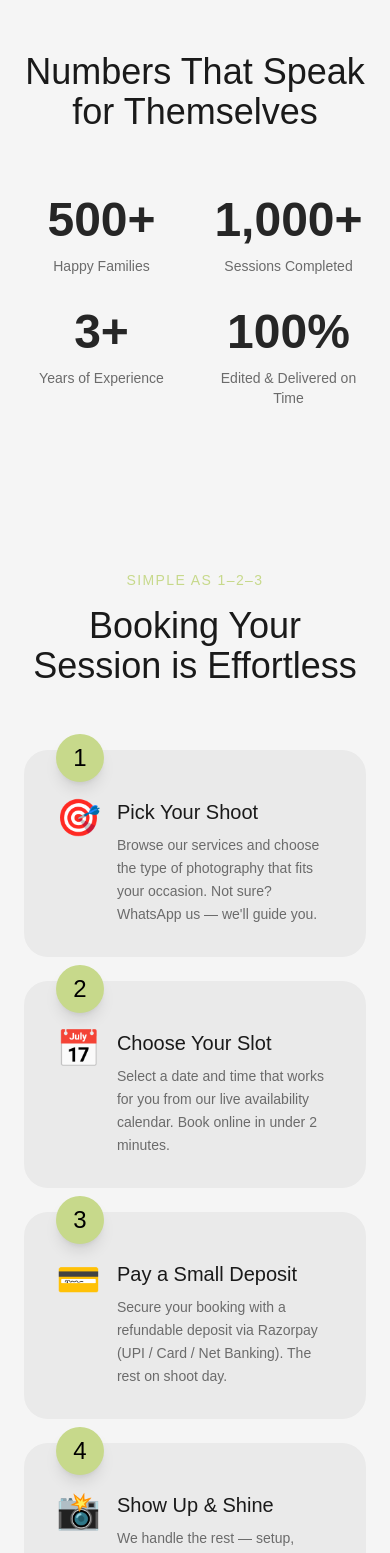
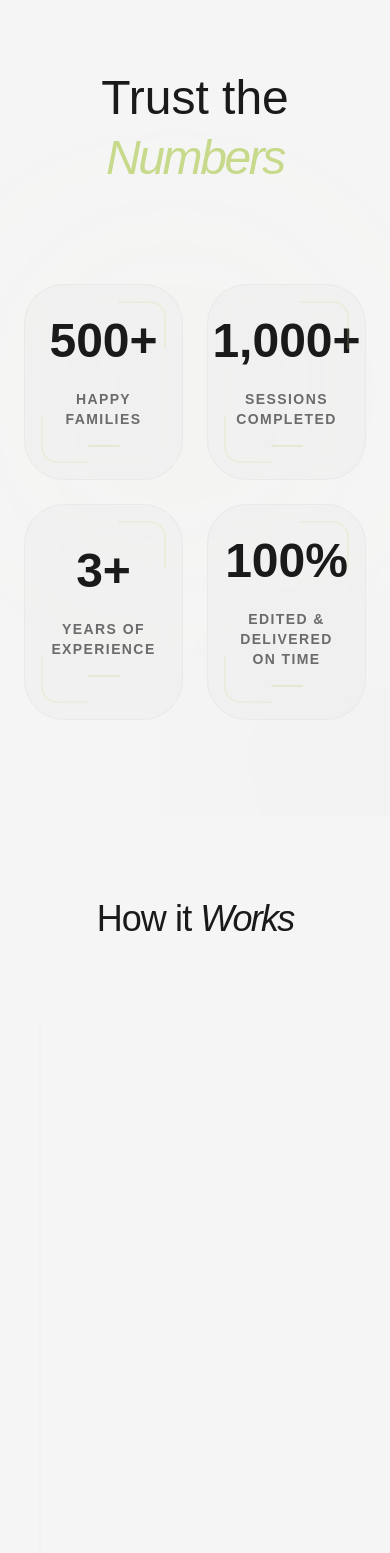
Before and after one commit to FaizwebWorks/cool-kids-studio, a React (Vite) app: page / in a window 390 px wide. Shown: the part 2840-4393 px from the top of the page. Built offline with nearby package versions, Linux system fonts and the light colour scheme; a web font is replaced by a local one.

Commit message:
Enhance HowItWorks component with new steps and animations; update Stats component for improved visuals and performance

```diff
--- a/src/components/HowItWorks.jsx
+++ b/src/components/HowItWorks.jsx
@@ -1,106 +1,188 @@
-import { useEffect, useRef } from "react";
+import { useEffect, useRef, useMemo } from "react";
 import gsap from "gsap";
+import { ScrollTrigger } from "gsap/ScrollTrigger";
+import {
+  Target,
+  CalendarCheck,
+  CreditCard,
+  Camera,
+  Image as ImageIcon
+} from "phosphor-react";
 import Button from "./Button";
 
-const steps = [
+export default function HowItWorks() {
+  const containerRef = useRef(null);
+  const lineRef = useRef(null);
+
+  const steps = useMemo(() => [
     {
-    emoji: "🎯",
-    title: "Pick Your Shoot",
-    desc: "Browse our services and choose the type of photography that fits your occasion. Not sure? WhatsApp us — we'll guide you.",
+      icon: Target,
+      title: "Select Your Session",
+      desc: "Browse our curated photography services and choose what fits your occasion.",
     },
     {
-    emoji: "📅",
-    title: "Choose Your Slot",
-    desc: "Select a date and time that works for you from our live availability calendar. Book online in under 2 minutes.",
+      icon: CalendarCheck,
+      title: "Book Your Slot",
+      desc: "Pick a date and time from our live calendar. Securely book in under 2 minutes.",
     },
     {
-    emoji: "💳",
-    title: "Pay a Small Deposit",
-    desc: "Secure your booking with a refundable deposit via Razorpay (UPI / Card / Net Banking). The rest on shoot day.",
+      icon: CreditCard,
+      title: "Secure Deposit",
+      desc: "Pay a small refundable deposit via UPI or Card to lock in your date.",
     },
     {
-    emoji: "📸",
-    title: "Show Up & Shine",
-    desc: "We handle the rest — setup, lighting, props, poses. Just bring your family and your smiles.",
+      icon: Camera,
+      title: "Shoot Day Magic",
+      desc: "We handle the lighting and props. Just show up and enjoy the experience.",
     },
     {
-    emoji: "🖼️",
-    title: "Receive Your Gallery",
-    desc: "Within 7 days, your private password-protected gallery is delivered to your inbox. Download. Print. Treasure forever.",
+      icon: ImageIcon,
+      title: "High-Res Gallery",
+      desc: "Receive your private gallery in 7 days. Download and treasure your memories.",
     },
-];
-
-export default function HowItWorks() {
-  const sectionRef = useRef(null);
-  const containerRef = useRef(null);
+  ], []);
 
   useEffect(() => {
-    const ctx = gsap.context(() => {
-      const cards = containerRef.current.querySelectorAll(".step-card");
+    // Registering ScrollTrigger locally for safety, even if globally registered
+    gsap.registerPlugin(ScrollTrigger);
 
-      gsap.from(cards, {
-        opacity: 0,
-        y: 60,
-        duration: 1,
-        stagger: 0.15,
-        ease: "power4.out",
+    const mm = gsap.matchMedia();
+    const container = containerRef.current;
+    const progressLine = lineRef.current;
+
+    mm.add({
+      isDesktop: "(min-width: 768px)",
+      isMobile: "(max-width: 767px)",
+    }, (context) => {
+      const { isDesktop } = context.conditions;
+      const stepItems = container.querySelectorAll(".step-item");
+
+      // 1. MASTER PROGRESS LINE
+      // Matches the scroll perfectly from top to bottom
+      gsap.fromTo(progressLine,
+        { scaleY: 0 },
+        {
+          scaleY: 1,
+          ease: "none",
           scrollTrigger: {
-          trigger: sectionRef.current,
+            trigger: container,
             start: "top 75%",
+            end: "bottom 75%",
+            scrub: 0.5,
           },
+        }
+      );
+
+      // 2. STEP REVEALS (Synced with Line)
+      stepItems.forEach((el, i) => {
+        const content = el.querySelector(".step-card-ui");
+        const dot = el.querySelector(".step-dot-ui");
+        const isEven = i % 2 === 0;
+
+        // Compact movement
+        const xMove = isDesktop ? (isEven ? -40 : 40) : 20;
+
+        const tl = gsap.timeline({
+          scrollTrigger: {
+            trigger: el,
+            start: "top 80%", // Syncs with the progress line reaching the card
+            end: "top 50%",
+            scrub: 1, // Follows scroll for that liquid feel
+          }
         });
-    }, sectionRef);
 
-    return () => ctx.revert();
-  }, []);
+        tl.fromTo(content,
+          { opacity: 0, x: xMove, y: 20 },
+          {
+            opacity: 1,
+            x: 0,
+            y: 0,
+            ease: "power2.out"
+          }
+        )
+        .fromTo(dot,
+          { scale: 0 },
+          {
+            scale: 1,
+            ease: "back.out(2)"
+          },
+          0 // Start with the content
+        );
+      });
+    });
+
+    // Refresh triggers to account for dynamic layout shifts
+    ScrollTrigger.refresh();
+
+    return () => mm.revert();
+  }, [steps]);
 
   return (
-    <section ref={sectionRef} className="py-20 md:py-32 bg-bg overflow-hidden">
-      <div className="container mx-auto px-6 max-w-7xl">
-        <div className="text-center mb-16 md:mb-20">
-          <span className="inline-block text-sm md:text-base text-accent font-medium tracking-widest uppercase mb-4">
-            Simple as 1–2–3
-          </span>
-          <h2 className="text-4xl md:text-5xl lg:text-6xl font-heading text-primary font-medium">
-            Booking Your Session is Effortless
+    <section className="py-20 md:py-32 bg-bg overflow-hidden relative">
+      <div className="container mx-auto px-6 max-w-5xl">
+
+        <header className="mb-20 md:mb-28 text-center md:text-left">
+          <h2 className="text-4xl md:text-7xl text-center font-heading text-primary leading-tight tracking-tight">
+            How it <span className="italic tracking-tighter">Works</span>
           </h2>
+        </header>
+
+        <div ref={containerRef} className="relative max-w-4xl mx-auto">
+
+          {/* Timeline Line */}
+          <div className="absolute left-4 md:left-1/2 top-0 bottom-0 w-[1px] bg-border/30 -translate-x-1/2 pointer-events-none">
+            <div
+              ref={lineRef}
+              className="absolute top-0 left-0 w-full h-full bg-accent origin-top scale-y-0 will-change-transform"
+            />
           </div>
 
-        <div
-          ref={containerRef}
-          className="relative"
-        >
-
-          <div className="grid grid-cols-1 md:grid-cols-2 lg:grid-cols-3 gap-6 md:gap-8">
+          {/* Steps */}
+          <div className="space-y-16 md:space-y-28">
             {steps.map((step, index) => (
               <div
                 key={index}
-                className="step-card relative group cursor-default"
+                className={`step-item relative flex items-center gap-8 md:gap-0 ${
+                  index % 2 === 0 ? "md:flex-row" : "md:flex-row-reverse"
+                }`}
               >
-                <div className={`relative bg-card p-8 rounded-3xl transition-all duration-300 hover:shadow-xl hover:-translate-y-1 ${index % 2 === 1 ? 'md:mt-12' : ''}`}>
-                  <div className="absolute -top-4 left-8 w-12 h-12 bg-accent font-heading rounded-full flex items-center justify-center text-2xl shadow-lg">
+                {/* Card Content */}
+                <div className="w-full md:w-1/2 flex flex-col pl-10 md:pl-0">
+                  <div className={`step-card-ui p-6 md:p-10 rounded-[2rem] bg-card/40 backdrop-blur-xl border border-border/50 hover:border-accent/30 transition-all duration-500 group relative
+                    ${index % 2 === 0 ? "md:mr-10" : "md:ml-10"}`}>
+
+                    {/* Subtle Numbering */}
+                    <span className="absolute top-2 right-6 text-7xl md:text-9xl font-heading text-primary opacity-[0.02] group-hover:opacity-[0.05] transition-opacity duration-700 pointer-events-none select-none">
                       {index + 1}
+                    </span>
+
+                    <div className="flex flex-col gap-6 relative z-10">
+                      <div className="text-accent group-hover:scale-105 transition-transform duration-500 origin-left">
+                        <step.icon size={36} weight="duotone" />
                       </div>
-
-                  <div className="flex items-start gap-4 mt-4">
-                    <span className="text-4xl">{step.emoji}</span>
-                    <div className="flex-1">
-                      <h3 className="text-xl md:text-2xl font-heading text-primary mb-2">
+                      <div>
+                        <h3 className="text-xl md:text-3xl font-heading text-primary mb-3">
                           {step.title}
                         </h3>
-                      <p className="text-sm md:text-base text-text-secondary leading-relaxed">
+                        <p className="text-sm md:text-lg text-text-secondary leading-relaxed font-medium">
                           {step.desc}
                         </p>
                       </div>
                     </div>
                   </div>
                 </div>
+
+                {/* The Dot */}
+                <div className="step-dot-ui absolute left-4 md:left-1/2 w-3.5 h-3.5 bg-border rounded-full -translate-x-1/2 z-10 border-4 border-bg shadow-xl will-change-transform" />
+
+                <div className="hidden md:block md:w-1/2" />
+              </div>
             ))}
           </div>
         </div>
 
-        <div className="text-center mt-16 md:mt-20">
-          <Button text="Book Your Session" primary />
+        <div className="mt-24 md:mt-32 flex justify-center">
+          <Button text="Start Your Journey" primary />
         </div>
       </div>
     </section>
--- a/src/components/Stats.jsx
+++ b/src/components/Stats.jsx
@@ -1,6 +1,9 @@
 import { useEffect, useRef } from "react";
 import gsap from "gsap";
+import { ScrollTrigger } from "gsap/ScrollTrigger";
 import stats from "../data/stats";
+
+gsap.registerPlugin(ScrollTrigger);
 
 export default function Stats() {
   const sectionRef = useRef(null);
@@ -9,17 +12,30 @@ export default function Stats() {
   useEffect(() => {
     const ctx = gsap.context(() => {
       // Entry animation for stats items
-      gsap.from(sectionRef.current.querySelectorAll('.stat-item'), {
+      gsap.from(".stat-item", {
         y: 60,
         opacity: 0,
         duration: 1.2,
-        stagger: 0.15,
+        stagger: 0.1,
         ease: "power4.out",
         scrollTrigger: {
           trigger: sectionRef.current,
-          start: "top 85%",
+          start: "top 80%",
         }
       });
+
+      // Subtle floating animation for cards
+      // gsap.to(".stat-item", {
+      //   y: -10,
+      //   duration: 2,
+      //   repeat: -1,
+      //   yoyo: true,
+      //   ease: "sine.inOut",
+      //   stagger: {
+      //     each: 0.2,
+      //     from: "random"
+      //   }
+      // });
 
       stats.forEach((stat, i) => {
         const el = numberRefs.current[i];
@@ -32,8 +48,8 @@ export default function Stats() {
         const obj = { value: 0 };
         gsap.to(obj, {
           value: targetValue,
-          duration: 2.5,
-          ease: "power2.out",
+          duration: 3,
+          ease: "expo.out",
           scrollTrigger: {
             trigger: sectionRef.current,
             start: "top 80%",
@@ -51,29 +67,43 @@ export default function Stats() {
   }, []);
 
   return (
-    <section ref={sectionRef} className="py-20 md:py-32 bg-bg">
-      <div className="container mx-auto px-6">
-        <div className="text-center mb-16 md:mb-24">
-          <h2 className="text-4xl md:text-5xl lg:text-6xl font-heading text-primary font-medium">
-            Numbers That Speak for Themselves
+    <section ref={sectionRef} className="py-24 md:py-40 bg-bg relative overflow-hidden">
+      {/* Background Glows */}
+      <div className="absolute top-1/2 left-1/4 -translate-y-1/2 w-[40vw] h-[40vw] bg-accent/10 blur-[120px] rounded-full" />
+      <div className="absolute bottom-0 right-0 w-[30vw] h-[30vw] bg-primary/5 blur-[100px] rounded-full" />
+
+      <div className="container mx-auto px-6 relative">
+        <div className="text-center mb-24 md:mb-32">
+          <h2 className="text-5xl md:text-7xl lg:text-8xl font-heading font-medium text-primary leading-tight">
+            Trust the <span className="italic tracking-tighter font-medium text-accent">Numbers</span>
           </h2>
         </div>
 
-        <div className="grid grid-cols-2 md:grid-cols-4 gap-8 md:gap-12">
+        <div className="grid grid-cols-2 lg:grid-cols-4 gap-6 md:gap-10">
           {stats.map((stat, index) => (
             <div
               key={index}
-              className="text-center group stat-item"
+              className="stat-item group relative"
             >
+              <div className="h-full p-8 md:p-12 bg-card/40 backdrop-blur-md border border-border/50 rounded-[2.5rem] flex flex-col items-center justify-center text-center hover:bg-card/60 transition-all duration-500 hover:border-accent/40 hover:shadow-2xl hover:shadow-accent/5">
+
+                {/* Decoration */}
+                <div className="absolute top-4 right-4 w-12 h-12 border-t-2 border-r-2 border-accent/20 rounded-tr-2xl group-hover:border-accent/60 transition-colors duration-500" />
+                <div className="absolute bottom-4 left-4 w-12 h-12 border-b-2 border-l-2 border-accent/20 rounded-bl-2xl group-hover:border-accent/60 transition-colors duration-500" />
+
                 <div
                   ref={(el) => (numberRefs.current[index] = el)}
-                className="text-5xl md:text-6xl lg:text-7xl font-heading text-primary/95 font-semibold group-hover:text-accent transition-colors duration-300"
+                  className="text-5xl md:text-7xl lg:text-8xl font-heading text-primary font-bold group-hover:scale-110 transition-transform duration-500"
                 >
                   0
                 </div>
 
-              <div className="mt-3 text-sm md:text-base text-text-secondary font-medium">
+                <div className="mt-6 text-sm md:text-base lg:text-lg text-text-secondary font-bold tracking-widest uppercase">
                   {stat.label}
+                </div>
+
+                {/* Accent line below label */}
+                <div className="mt-4 w-8 h-0.5 bg-accent/30 rounded-full group-hover:w-16 group-hover:bg-accent transition-all duration-500" />
               </div>
             </div>
           ))}
```
Also changed, not shown: src/components/MobileHero.jsx (line endings or trailing spaces). Lines whose indentation alone changed are shown as unchanged.
